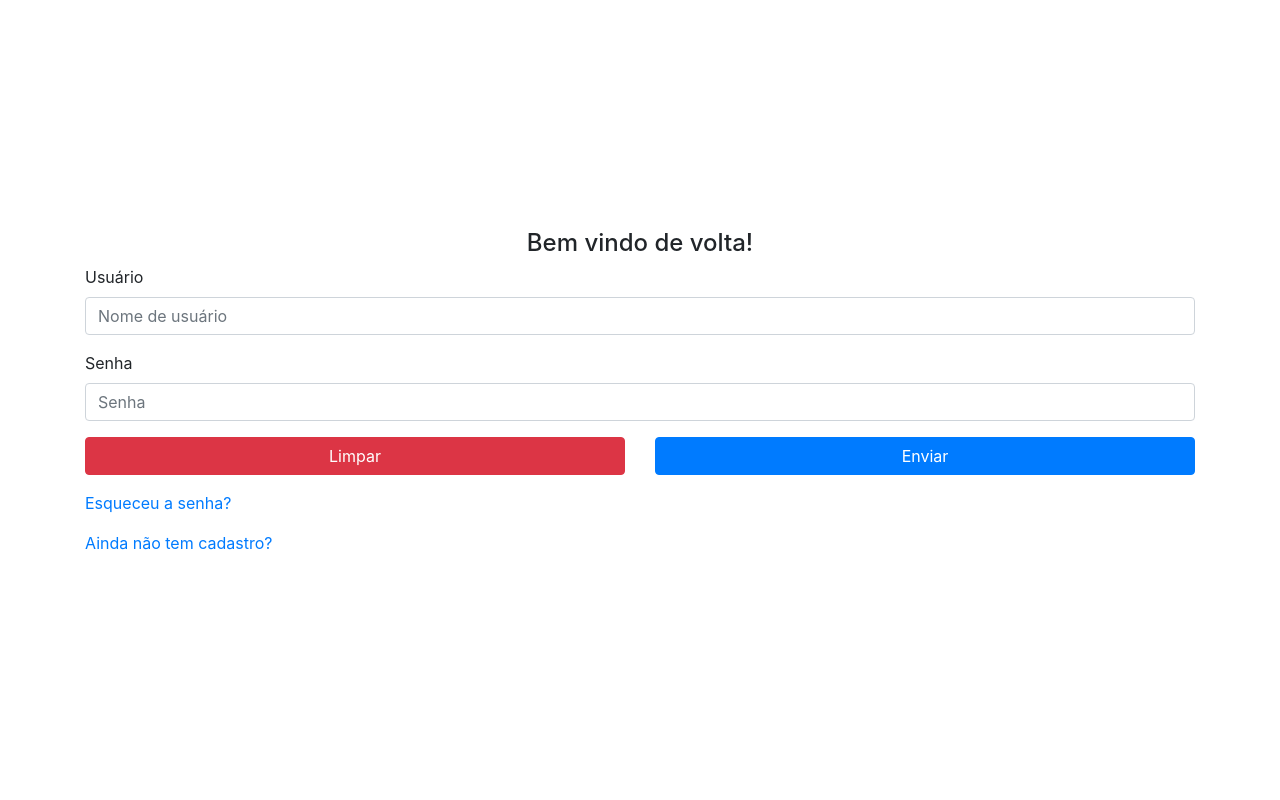
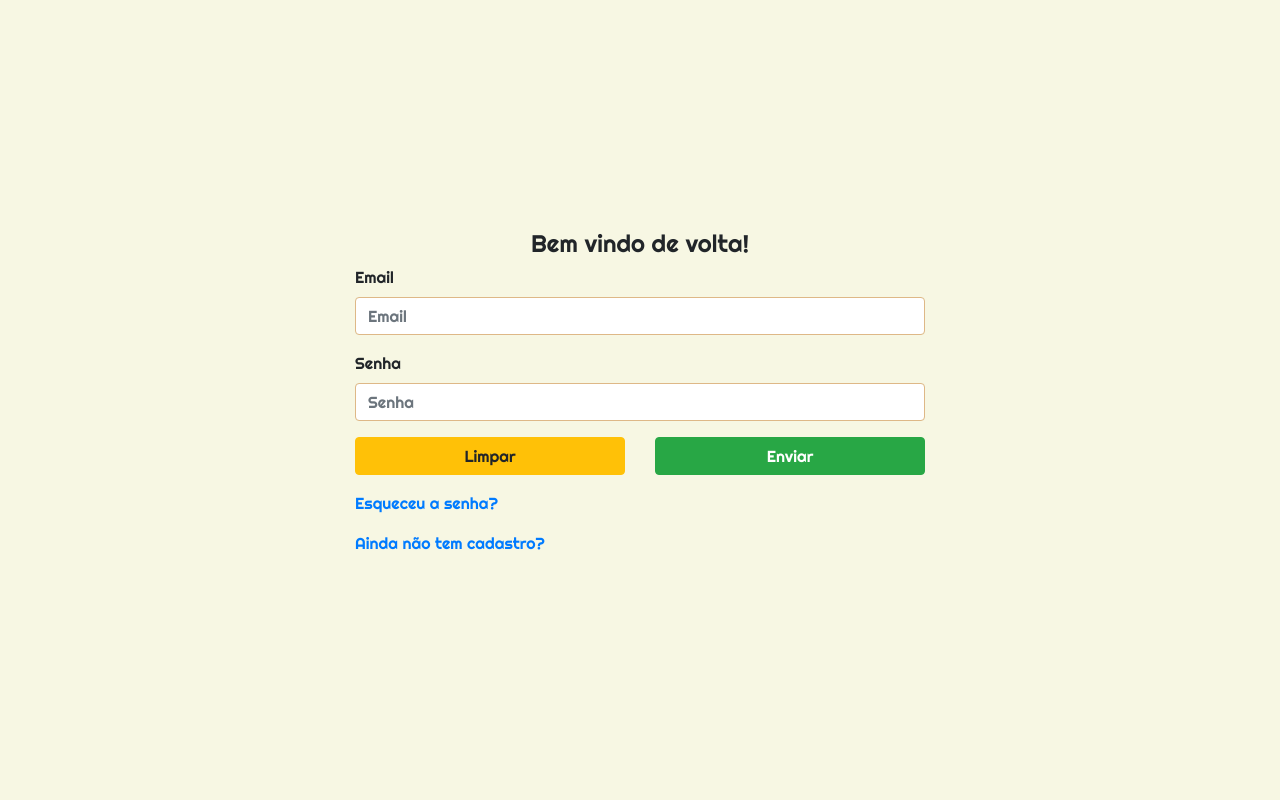
Before and after one commit to fell-lucas/programacaoweb, a PHP site: page /login.html in a window 1280 px wide. Run offline with PHP 8.4, Linux system fonts and the light colour scheme; some libraries are stand-ins or nearby versions.

Commit message:
login + signup and styles

```diff
--- a/css/centered.css
+++ b/css/centered.css
@@ -7,3 +7,11 @@
   align-items: center;
   justify-content: center;
 }
+
+.wrapper>div {
+  max-width: 600px;
+}
+
+input {
+  border-color: burlywood !important;
+}
--- /dev/null
+++ b/css/common.css
@@ -0,0 +1,6 @@
+@import url(https://fonts.googleapis.com/css?family=Oswald:400);
+@import url(https://fonts.googleapis.com/css2?family=Righteous&display=swap);
+body {
+  background-color: #f7f7e3 !important;
+  font-family: 'Righteous', cursive !important;
+}
--- a/login.html
+++ b/login.html
@@ -5,6 +5,7 @@
   <meta charset="UTF-8">
   <meta http-equiv="X-UA-Compatible" content="IE=edge">
   <meta name="viewport" content="width=device-width, initial-scale=1.0">
+  <link rel="stylesheet" href="css/common.css">
   <link rel="stylesheet" href="css/centered.css">
   <link rel="stylesheet"
     href="https://maxcdn.bootstrapcdn.com/bootstrap/4.0.0/css/bootstrap.min.css"
@@ -22,27 +23,26 @@
       <form action="./index.html">
         <div class="form-group row">
           <div class="col-sm-12">
-            <label for="username">Usuário</label>
-            <input type="text" class="form-control" name="username"
-              id="username" aria-describedby="helpId"
-              placeholder="Nome de usuário">
+            <label for="email">Email</label>
+            <input type="text" class="form-control" name="email" id="email"
+              aria-describedby="helpId" placeholder="Email">
           </div>
         </div>
         <div class="form-group row">
           <div class="col-sm-12">
             <label for="password">Senha</label>
-            <input type="text" class="form-control" name="password"
+            <input type="password" class="form-control" name="password"
               id="password" aria-describedby="helpId" placeholder="Senha">
           </div>
         </div>
         <div class="form-group row">
           <div class="col-sm-6">
             <button type="reset"
-              class="btn btn-danger btn-block">Limpar</button>
+              class="btn btn-warning btn-block">Limpar</button>
           </div>
           <div class="col-sm-6">
             <button type="submit"
-              class="btn btn-primary btn-block">Enviar</button>
+              class="btn btn-success btn-block">Enviar</button>
           </div>
         </div>
       </form>
```
Also changed, not shown: cadastro.html (+4 -3 lines).
